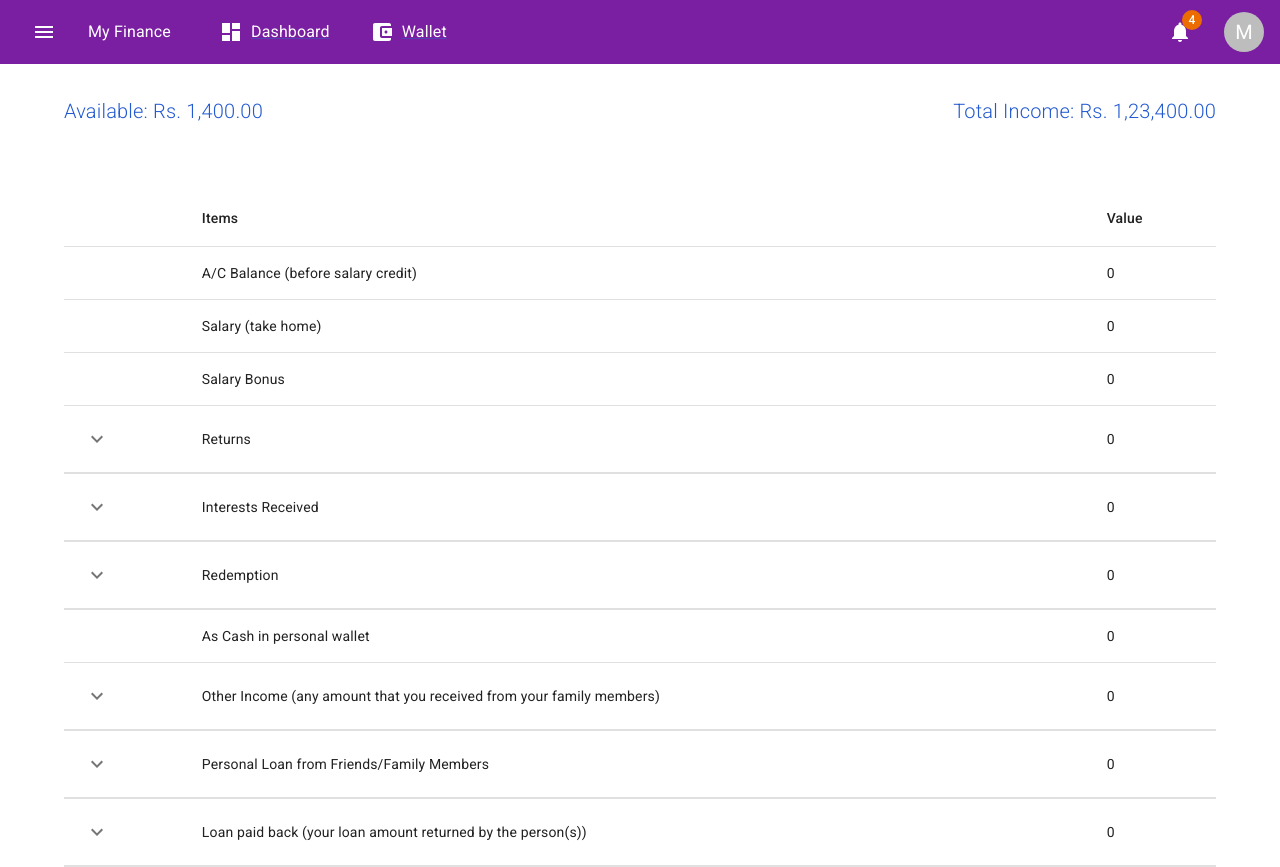
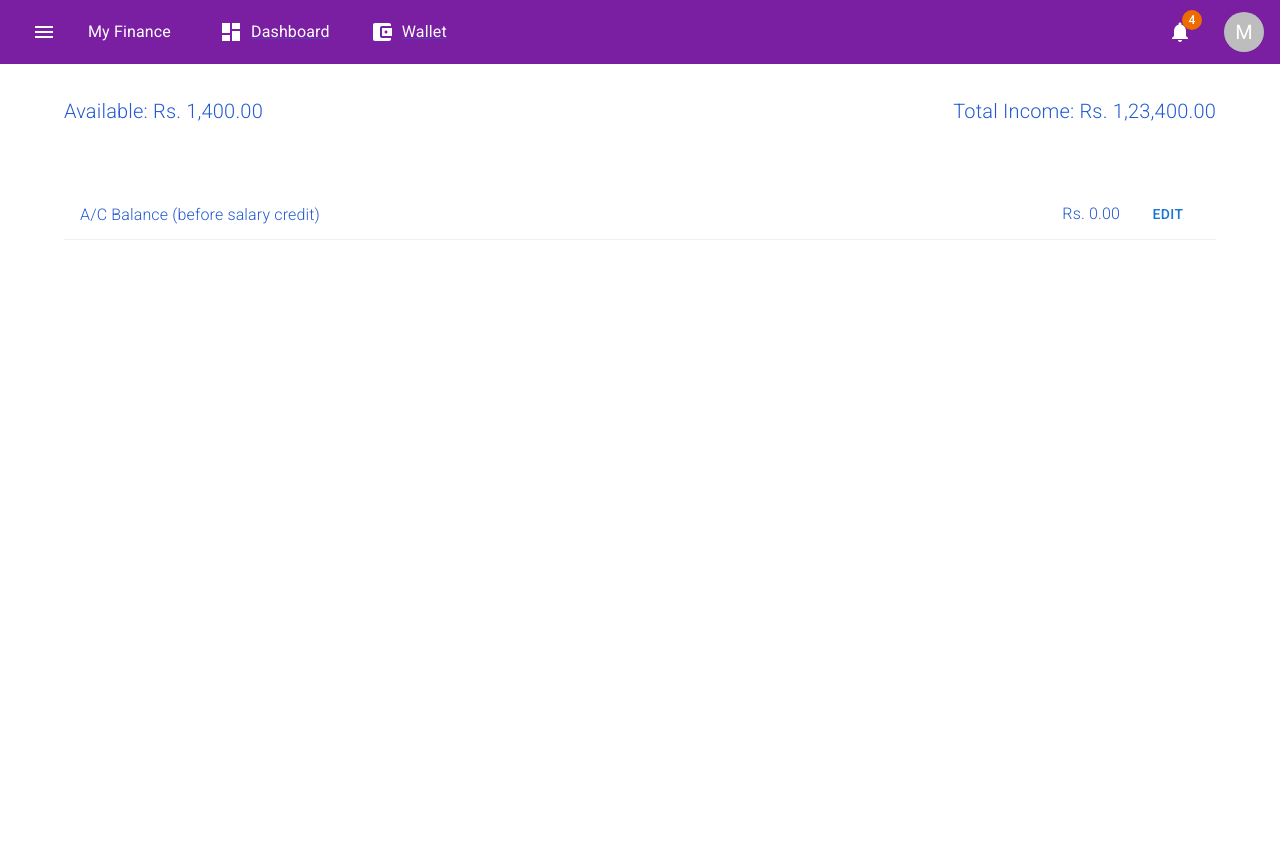
Before and after one commit to cra2ycoder/my-finance, a Next.js app: page /wallet in a window 1280 px wide. After the commit the page ends 800 px from the top, so only its background shows below. Built offline with nearby package versions, Linux system fonts and the light colour scheme.

Commit message:
wallet item introduced

```diff
--- /dev/null
+++ b/components/WalletTable/WalletItem.tsx
@@ -0,0 +1,92 @@
+import React, { useState } from 'react'
+import Box from '@mui/material/Box'
+import Typography from '@mui/material/Typography'
+import Collapse from '@mui/material/Collapse'
+import IconButton from '@mui/material/IconButton'
+import KeyboardArrowDownIcon from '@mui/icons-material/KeyboardArrowDown'
+import KeyboardArrowUpIcon from '@mui/icons-material/KeyboardArrowUp'
+import Button from '@mui/material/Button'
+
+interface WalletItemProps {
+  name: string
+  defaultValue: number | string
+  groups?: WalletItemProps[]
+  enableCollapse?: boolean
+  enableEdit?: boolean
+}
+
+function WalletItem(props: WalletItemProps) {
+  const {
+    name = 'unknown',
+    defaultValue = 0,
+    groups = [],
+    enableCollapse = false,
+    enableEdit = true,
+  } = props
+
+  const [open, setOpen] = useState(true)
+  const [value, setValue] = useState(0)
+
+  const toggleCollapse = () => {
+    setOpen(!open)
+  }
+
+  return (
+    <Box
+      sx={{
+        marginTop: '2rem',
+      }}
+    >
+      <Box
+        display="flex"
+        sx={{
+          alignItems: 'center',
+          padding: '0.4rem 1rem',
+          borderBottom: '1px solid #f0f0f0',
+        }}
+      >
+        {enableCollapse === true && (
+          <IconButton
+            aria-label="expand row"
+            size="small"
+            onClick={() => toggleCollapse()}
+          >
+            {open ? <KeyboardArrowUpIcon /> : <KeyboardArrowDownIcon />}
+          </IconButton>
+        )}
+        <Box
+          display="flex"
+          justifyContent="space-between"
+          width="100%"
+          alignItems="center"
+        >
+          <Typography
+            sx={{ color: '#235ad1', fontSize: '1rem', fontWeight: 100 }}
+          >
+            {name}
+          </Typography>
+          <Typography
+            sx={{
+              color: '#235ad1',
+              fontSize: '1rem',
+              fontWeight: 100,
+            }}
+          >
+            <span style={{ marginRight: '1rem' }}>
+              Rs. {value || defaultValue}.00
+            </span>
+            {enableEdit === true && <Button>edit</Button>}
+          </Typography>
+        </Box>
+      </Box>
+      {enableCollapse === true && (
+        <Collapse in={open} timeout="auto" unmountOnExit>
+          <Box sx={{ margin: 1 }}>test</Box>
+        </Collapse>
+      )}
+    </Box>
+  )
+}
+
+export { WalletItem }
+export default WalletItem
--- a/components/WalletTable/WalletTable.tsx
+++ b/components/WalletTable/WalletTable.tsx
@@ -1,96 +1,9 @@
-import React, { useState } from 'react'
-import Box from '@mui/material/Box'
-import Table from '@mui/material/Table'
-import TableBody from '@mui/material/TableBody'
-import TableCell from '@mui/material/TableCell'
-import TableContainer from '@mui/material/TableContainer'
-import TableHead from '@mui/material/TableHead'
-import TableRow from '@mui/material/TableRow'
-import Collapse from '@mui/material/Collapse'
-import IconButton from '@mui/material/IconButton'
-import KeyboardArrowDownIcon from '@mui/icons-material/KeyboardArrowDown'
-import KeyboardArrowUpIcon from '@mui/icons-material/KeyboardArrowUp'
+import React from 'react'
+import WalletItem from './WalletItem'
 
-function WalletTable(props = {}) {
-  const { type = 'parent' } = props
-  const [open, setOpen] = useState({})
-  const [id, setId] = useState(null)
-
-  const toggleCollapse = (t, idx) => {
-    const p = `${t}-${idx}`
-    const newState = {
-      ...open,
-      [p]: !open[p],
-    }
-    setOpen(newState)
-    setId(idx)
-
-    console.log({ newState, idx })
-  }
-
+function WalletTable() {
   return (
-    <TableContainer sx={{ marginTop: '2rem' }}>
-      <Table
-        sx={{ minWidth: 700 }}
-        aria-label="customized table"
-        size={props.size}
-      >
-        <TableHead>
-          <TableRow sx={{ '& > *': { borderBottom: 'unset' } }}>
-            <TableCell></TableCell>
-            <TableCell>Items</TableCell>
-            <TableCell>Value</TableCell>
-          </TableRow>
-        </TableHead>
-        <TableBody>
-          {props?.list?.map((x, idx) => (
-            <React.Fragment key={`wallet-table-row-${type || 'parent'}-${idx}`}>
-              <TableRow>
-                <TableCell>
-                  {x?.groups && x?.groups?.length > 0 && (
-                    <IconButton
-                      aria-label="expand row"
-                      size="small"
-                      onClick={() => toggleCollapse(type, idx)}
-                    >
-                      {open[`${type}-${idx}`] ? (
-                        <KeyboardArrowUpIcon />
-                      ) : (
-                        <KeyboardArrowDownIcon />
-                      )}
-                    </IconButton>
-                  )}
-                </TableCell>
-                <TableCell>{x.title}</TableCell>
-                <TableCell>{x.value}</TableCell>
-              </TableRow>
-              {x?.groups && x?.groups?.length > 0 && (
-                <TableRow>
-                  <TableCell
-                    style={{ paddingBottom: 0, paddingTop: 0 }}
-                    colSpan={6}
-                  >
-                    <Collapse
-                      in={open[`${type}-${idx}`] || false}
-                      timeout="auto"
-                      unmountOnExit
-                    >
-                      <Box sx={{ margin: 1 }}>
-                        <WalletTable
-                          list={x.groups}
-                          type="child"
-                          size="small"
-                        />
-                      </Box>
-                    </Collapse>
-                  </TableCell>
-                </TableRow>
-              )}
-            </React.Fragment>
-          ))}
-        </TableBody>
-      </Table>
-    </TableContainer>
+    <WalletItem name="A/C Balance (before salary credit)" defaultValue={0} />
   )
 }
 
--- a/components/WalletTable/index.ts
+++ b/components/WalletTable/index.ts
@@ -1,2 +1,3 @@
+export * from './WalletItem'
 export * from './WalletTable'
 export { default } from './WalletTable'
```
